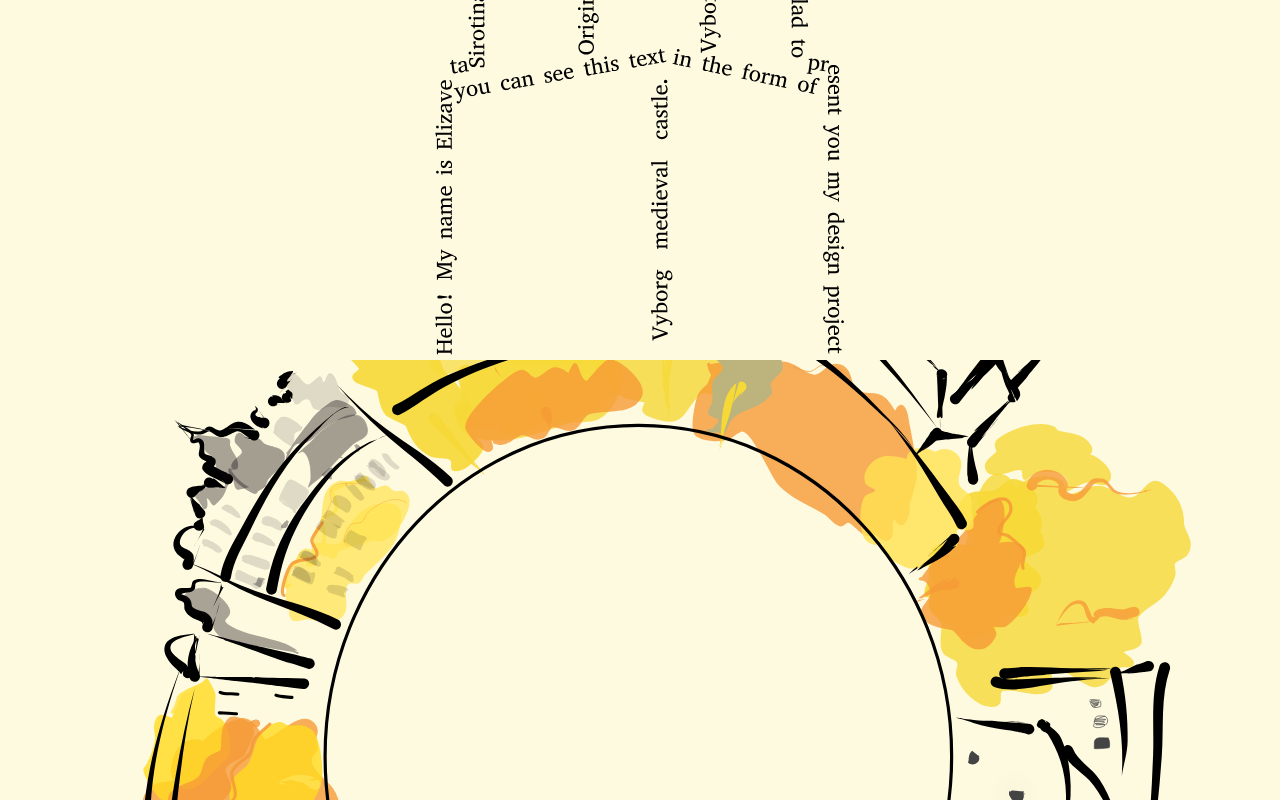
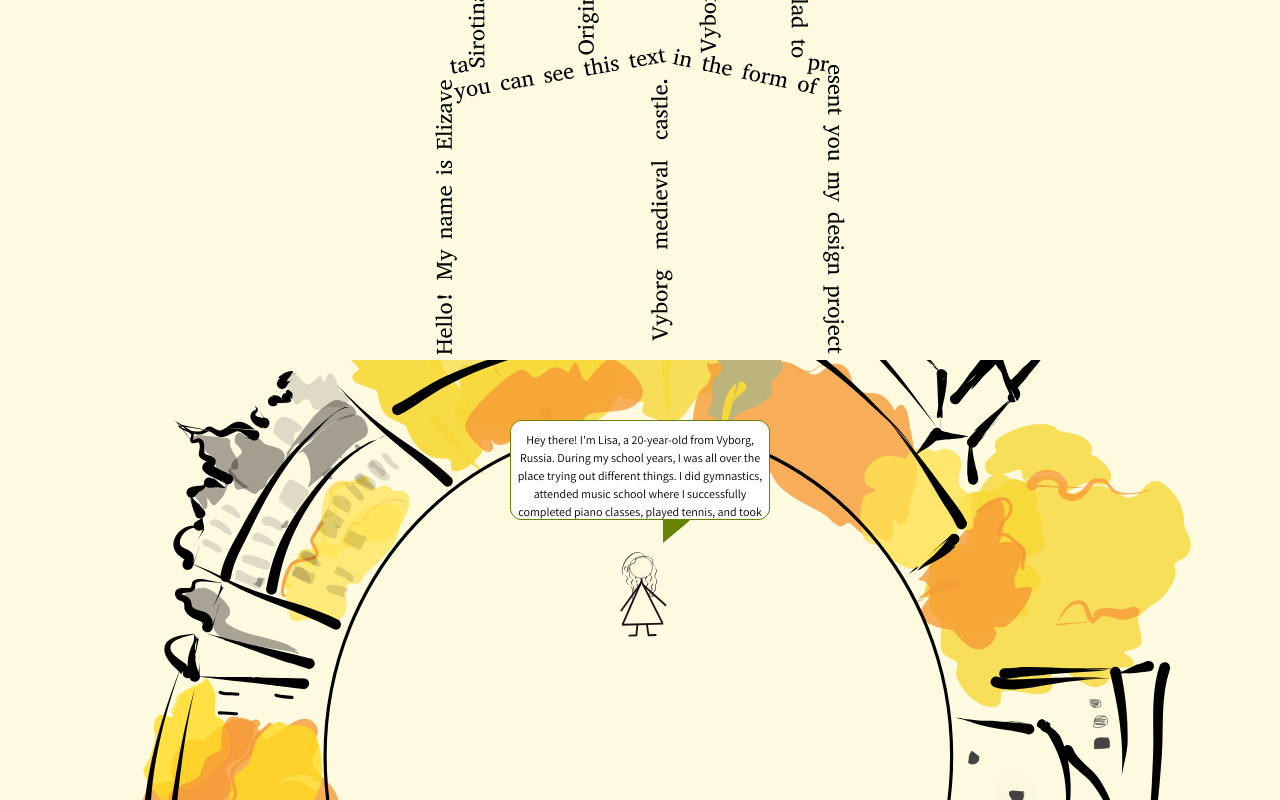
Before and after one commit to liskasi/my-way-from-home-to-lu, a React (Create React App) app: page / in a window 1280 px wide. Shown: the part 440-1240 px from the top of the page. Built offline with nearby package versions, Linux system fonts and the light colour scheme.

Commit message:
TICKET-ЛИЗЬ: added planet animation

```diff
--- a/src/components/Characters/Characters.module.css
+++ b/src/components/Characters/Characters.module.css
@@ -8,13 +8,13 @@
   margin-left: auto;
   margin-right: auto;
   z-index: 10;
-  top: -12px;
+  top: -220px;
 }
 
 .anotherCharacter {
   left: -94px;
   transform: rotate(-12deg);
-  top: -2px;
+  top: -210px;
 }
 
 /*
--- a/src/components/Image/Image.jsx
+++ /dev/null
@@ -1,20 +0,0 @@
-import React from "react";
-import classes from "./Image.module.css";
-import Characters from "../Characters/Characters";
-
-function Image(props) {
-  return (
-    <div>
-      <Characters currentChapter={props.currentChapter} speechBubbles={props.speechBubbles} isMother={props.isMother} isMari={props.isMari} />
-      <img
-        className={classes.image}
-        src={
-          process.env.PUBLIC_URL + `/assets/background/${props.imageName}.svg`
-        }
-        alt="Logo"
-      />
-    </div>
-  );
-}
-
-export default Image;
--- a/src/components/Image/Image.module.css
+++ /dev/null
@@ -1,10 +0,0 @@
-.root {
-    position: relative;
-}
-
-.image {
-    width: 100%;
-    /* bottom: 0; */
-    /* position: absolute; */
-    transform: rotate(90deg);
-}
--- a/src/components/Main/Main.jsx
+++ b/src/components/Main/Main.jsx
@@ -1,6 +1,6 @@
 import React, { useState } from "react";
 import classes from "./Main.module.css";
-import Image from "../Image/Image";
+import SeasonSlider from "../SeasonSlider/SeasonSlider";
 import Navigation from "../Navigation/Navigation";
 
 const chapters = [
@@ -117,14 +117,29 @@ const chapters = [
 
 function Main() {
   const [currentChapter, setCurrentChapter] = useState(0);
+  const [isAnimation, setIsAnimation] = useState(false);
 
   const switchChapter = (e) => {
+    if (isAnimation) {
+      return;
+    }
+
     const direction = e.target.getAttribute("data-value");
-    if (direction === "next") {
-      setCurrentChapter(currentChapter + 1);
-    } else {
-      setCurrentChapter(currentChapter - 1);
-    }
+    const isNext = direction === "next";
+    const rotateTo = isNext ? '450deg' : '-270deg';
+
+    document.documentElement.style.setProperty('--rotate-to', rotateTo);
+    setIsAnimation(true);
+
+    setTimeout(() => {
+      setIsAnimation(false);
+
+      if (isNext) {
+        setCurrentChapter(currentChapter + 1);
+      } else if (currentChapter !== 0) {
+        setCurrentChapter(currentChapter - 1);
+      }
+    }, 3000);
   };
 
   return (
@@ -134,12 +149,14 @@ function Main() {
         currentChapter={currentChapter}
         title={chapters[currentChapter].title.en}
       />
-      <Image
+      <SeasonSlider
         imageName={chapters[currentChapter].image}
         speechBubbles={chapters[currentChapter].speechBubbles}
         isMother={chapters[currentChapter].attributes?.mother}
         isMari={chapters[currentChapter].attributes?.mari}
         currentChapter={currentChapter}
+        chapters={chapters}
+        isAnimation={isAnimation}
       />
     </div>
   );
--- /dev/null
+++ b/src/components/SeasonSlider/SeasonSlider.jsx
@@ -0,0 +1,44 @@
+import React from "react";
+import classes from "./SeasonSlider.module.css";
+import Characters from "../Characters/Characters";
+
+function SeasonSlider({
+	chapters,
+	currentChapter,
+	isMother,
+	isMari,
+	speechBubbles,
+  isAnimation
+}) {
+	const currAndNextImages = chapters.slice(
+		currentChapter,
+		currentChapter + 2
+	);
+
+	function renderImage({ image }) {
+		const imageSrc =
+			process.env.PUBLIC_URL + `/assets/background/${image}.svg`;
+
+    const imgClasses = isAnimation ? `${classes.planet} ${classes.animatedPlanet}` : classes.planet;
+
+		return (
+			<img className={imgClasses} src={imageSrc} alt="Logo" />
+		);
+	}
+
+	return (
+		<div>
+			<Characters
+				currentChapter={currentChapter}
+				speechBubbles={speechBubbles}
+				isMother={isMother}
+				isMari={isMari}
+			/>
+			<div className={`${classes.planetsWrapper}`}>
+				{currAndNextImages.map(renderImage)}
+			</div>
+		</div>
+	);
+}
+
+export default SeasonSlider;
--- /dev/null
+++ b/src/components/SeasonSlider/SeasonSlider.module.css
@@ -0,0 +1,59 @@
+:root {
+  --rotate-to: 450deg;
+}
+
+.root {
+    position: relative;
+}
+
+@keyframes animation1 {
+  from {
+    opacity: 1;
+    transform: translateY(-50%) rotate(90deg);
+  }
+
+  to {
+    opacity: 0;
+    transform: translateY(-50%) rotate(var(--rotate-to));
+  }
+}
+
+@keyframes animation2 {
+  from {
+    opacity: 0;
+    transform: translateY(-50%) rotate(90deg);
+  }
+
+  to {
+    opacity: 1;
+    transform: translateY(-50%) rotate(var(--rotate-to));
+  }
+}
+
+.planetsWrapper {
+  position: relative;
+}
+
+.planet {
+  position: absolute;
+  top: 50%;
+  transform: translateY(-50%) rotate(90deg);
+  width: 100%;
+  transition: all;
+}
+
+.planet:nth-child(1) {
+  opacity: 1;
+}
+
+.planet:nth-child(2) {
+  opacity: 0;
+}
+
+.animatedPlanet:nth-child(1) {
+  animation: animation1 3s ease-in-out;
+}
+
+.animatedPlanet:nth-child(2) {
+  animation: animation2 3s ease-in-out;
+}
--- a/src/components/SpeechBubbles/SpeechBubbles.jsx
+++ b/src/components/SpeechBubbles/SpeechBubbles.jsx
@@ -11,7 +11,7 @@ function SpeechBubbles(props) {
   }, [props.currentChapter]);
 
   if (currentBubbleText !== props.speechBubbles[currentBubbleOrder]?.text)
-    setCurrentBubbleText(props.speechBubbles[currentBubbleOrder].text);
+    setCurrentBubbleText(props.speechBubbles[currentBubbleOrder]?.text);
 
   useEffect(() => {
     if (currentBubbleOrder + 1 < props.speechBubbles.length) {
@@ -27,12 +27,12 @@ function SpeechBubbles(props) {
       {props.speechBubbles.length === 1 && (
         <div>
           <div className={`${classes.bubble} `}>
-            <p className={classes.text}>{props.speechBubbles[0].text}</p>
+            <p className={classes.text}>{props.speechBubbles[0]?.text}</p>
           </div>
           <div
             className={`${classes.bubbleSpeech} ${classes.bubbleBottomRight}`}
           >
-            {props.speechBubbles[0].text}
+            {props.speechBubbles[0]?.text}
           </div>
         </div>
       )}
--- a/src/components/SpeechBubbles/SpeechBubbles.module.css
+++ b/src/components/SpeechBubbles/SpeechBubbles.module.css
@@ -22,7 +22,7 @@
 
   position: absolute;
   /* top: -112px; */
-  bottom: 24px;
+  bottom: 240px;
   width: 260px;
   font-size: 12px;
   right: 0;
@@ -45,7 +45,7 @@
 
   position: absolute;
   /* top: -112px; */
-  bottom: 24px;
+  bottom: 240px;
   width: 260px;
   font-size: 12px;
   right: 0;
```
